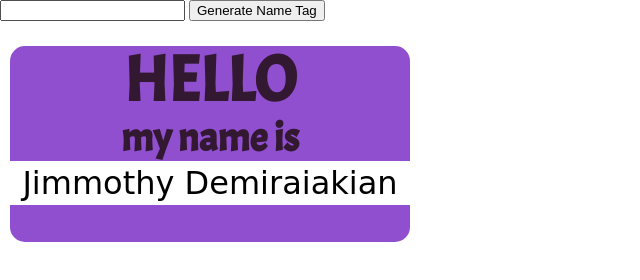
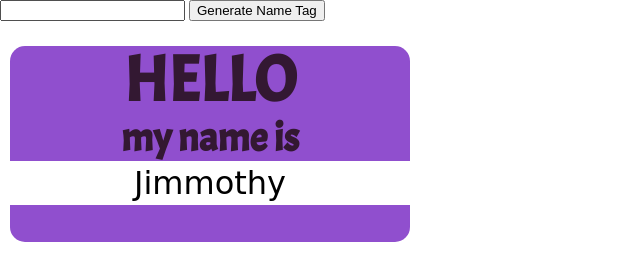
Before and after one commit to james-demiraiakian/lab-03a-better-nametag, a plain HTML site: page index.html in a window 1280 px wide. Shown: the whole page, without its empty margins (0-640 px from the left). Drawn offline with Linux system fonts and the light colour scheme; a web font is replaced by a local one.

Commit message:
edited name in HTML

```diff
--- a/index.html
+++ b/index.html
@@ -31,7 +31,7 @@
         </header>
 
         <main id="first-name">
-            Jimmothy Demiraiakian
+            Jimmothy
         </main>
 
         <footer></footer>
```
